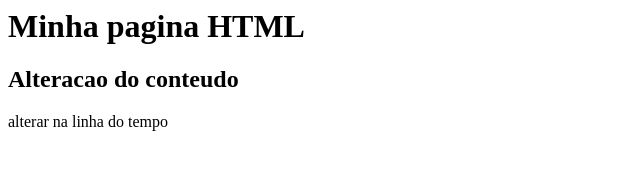
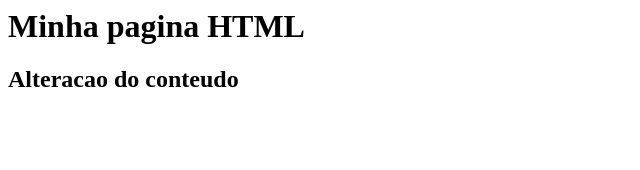
Before and after one commit to ariellecs/gamaGit, a plain HTML site: page index.html in a window 1280 px wide. Shown: the whole page, without its empty margins (0-640 px from the left). Drawn offline with Linux system fonts and the light colour scheme.

Commit message:
commit da linha do tempo com sucesso

```diff
--- a/index.html
+++ b/index.html
@@ -6,6 +6,5 @@
     <body>
         <h1>Minha pagina HTML</h1>
         <h2>Alteracao do conteudo</h2>
-        <p>alterar na linha do tempo</p>
     </body>
 </html>
```
